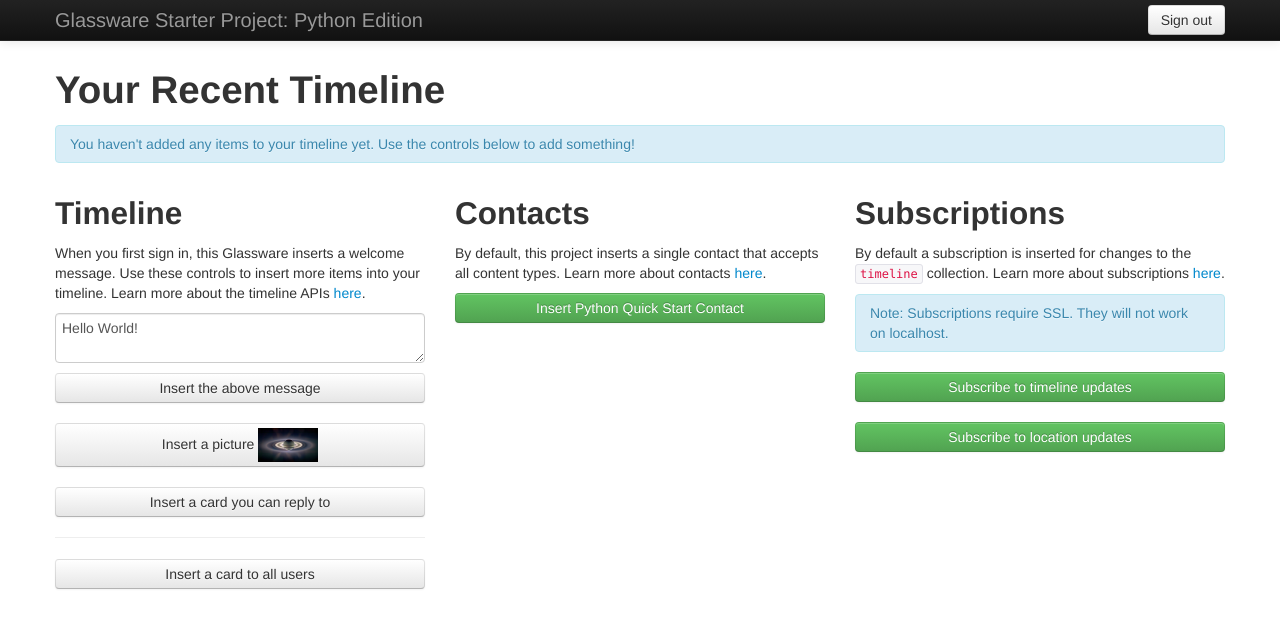
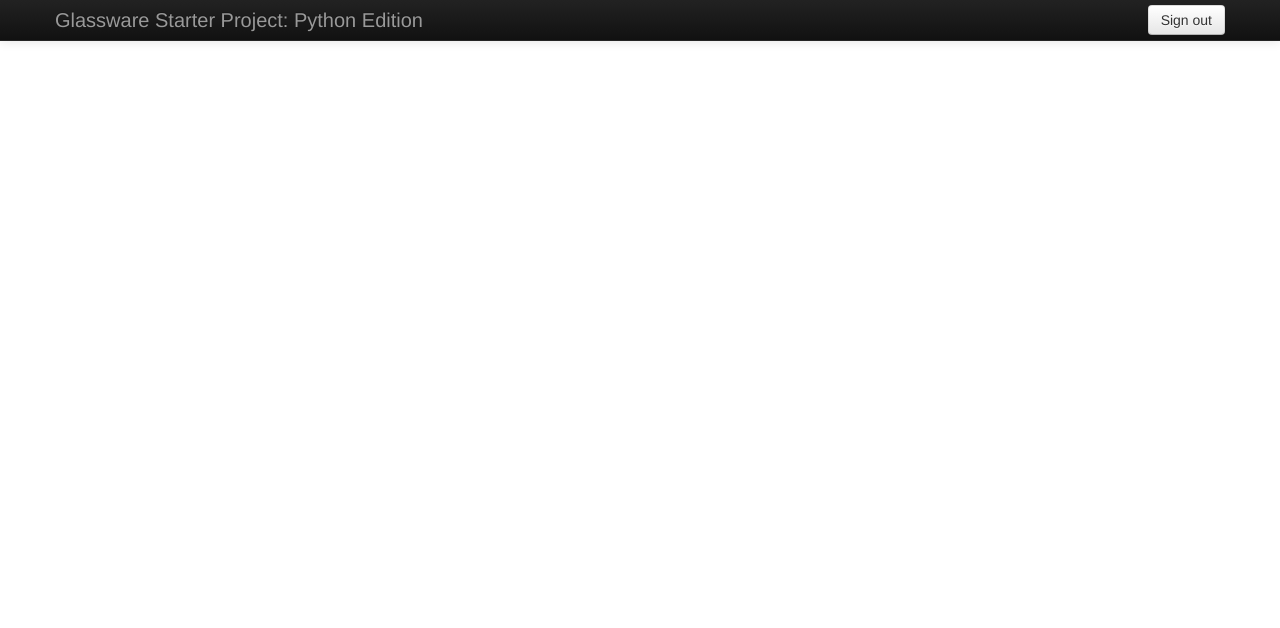
Before and after one commit to brendajin/okcaptions, a Python web app: template templates/index.html in a window 1280 px wide. Shown: the top 628 px of the page. Run offline with Jinja, Linux system fonts and the light colour scheme; the template is opened without the code that fills it, so the values that code supplies are empty; some libraries are stand-ins or nearby versions.

Commit message:
hiding everything and changing title

```diff
--- a/templates/index.html
+++ b/templates/index.html
@@ -23,6 +23,11 @@ limitations under the License.
   <link href="/static/bootstrap/css/bootstrap-responsive.min.css"
         rel="stylesheet" media="screen">
   <link href="/static/main.css" rel="stylesheet" media="screen">
+  <style>
+  #whole-body.container {
+    visibility: hidden;
+  }
+  </style>
 </head>
 <body>
 <div class="navbar navbar-inverse navbar-fixed-top">
@@ -39,7 +44,7 @@ limitations under the License.
   </div>
 </div>
 
-<div class="container">
+<div id="whole-body" class="container">
 
   {% if message %}
   <div class="alert alert-info">{{ message }}</div>
```
